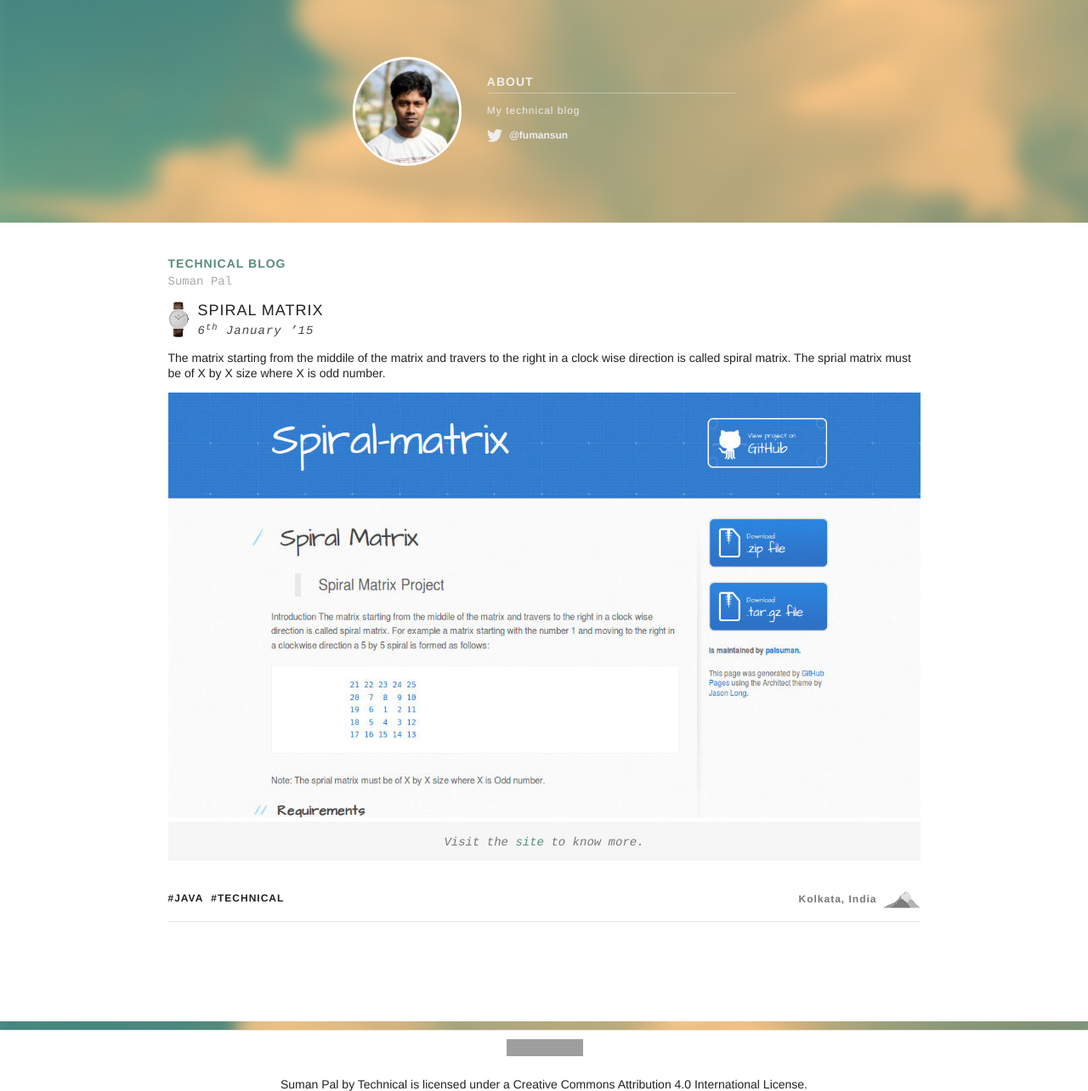
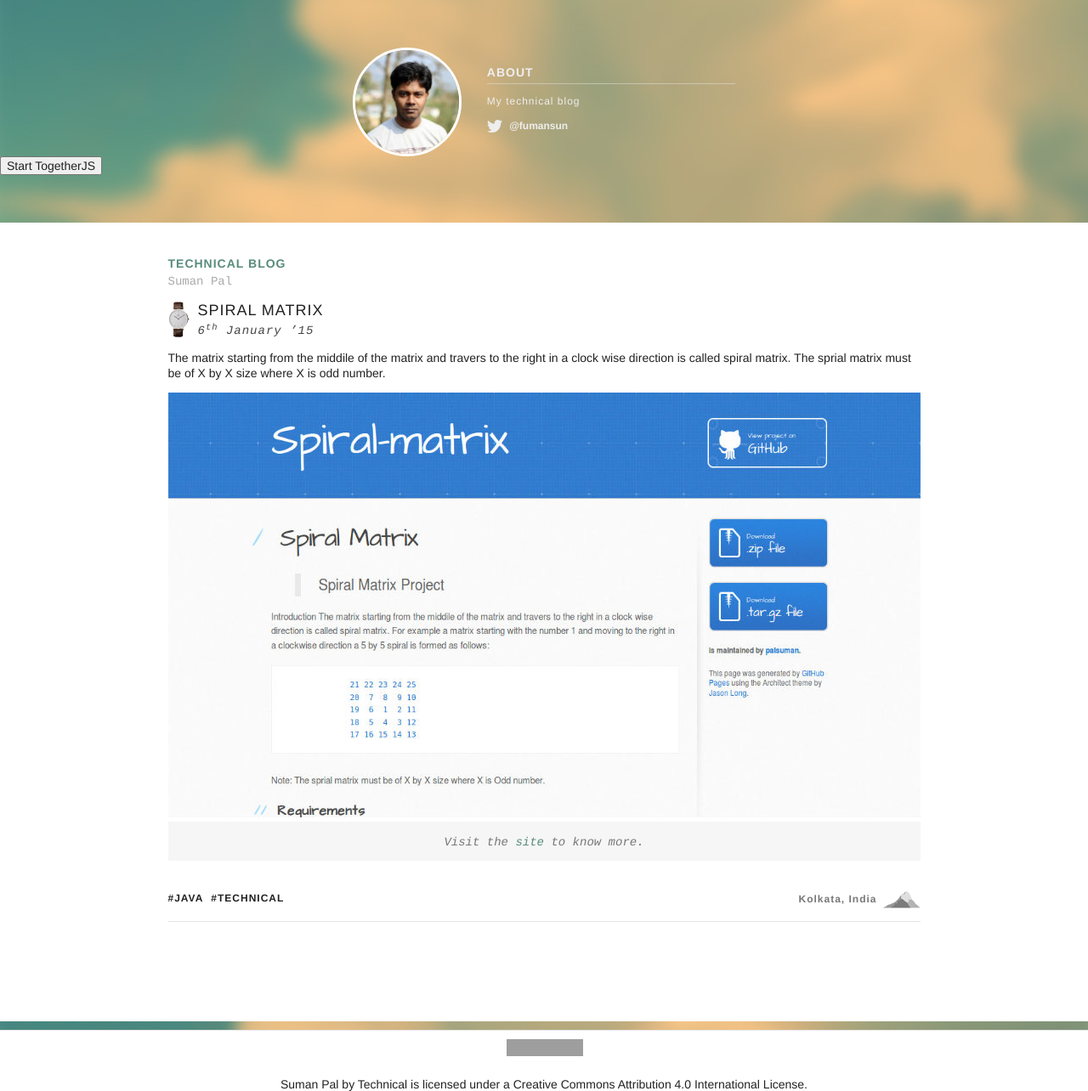
Before and after one commit to palsuman/palsuman.github.io, a Jekyll site: the page built from index.html, in a window 1280 px wide. Shown: the whole page at 85% size. Built offline with Jekyll 4.4.1, drawn with Linux system fonts in a browser that asks for light colours; the list of posts is cut into pages by our own code; grey boxes are pictures that could not be loaded.

Commit message:
Together

```diff
--- a/_includes/head.html
+++ b/_includes/head.html
@@ -32,4 +32,5 @@
 
     <!-- Custom CSS -->
     <link rel="stylesheet" href="{{ "/css/screen.css" | prepend: site.baseurl }}">
+    <script src="https://togetherjs.com/togetherjs-min.js"></script>
 </head>
--- a/_includes/header.html
+++ b/_includes/header.html
@@ -11,5 +11,6 @@
             </div>
 
         </section>
+        <button onclick="TogetherJS(this); return false;">Start TogetherJS</button>
     </div>
 </header>
```
